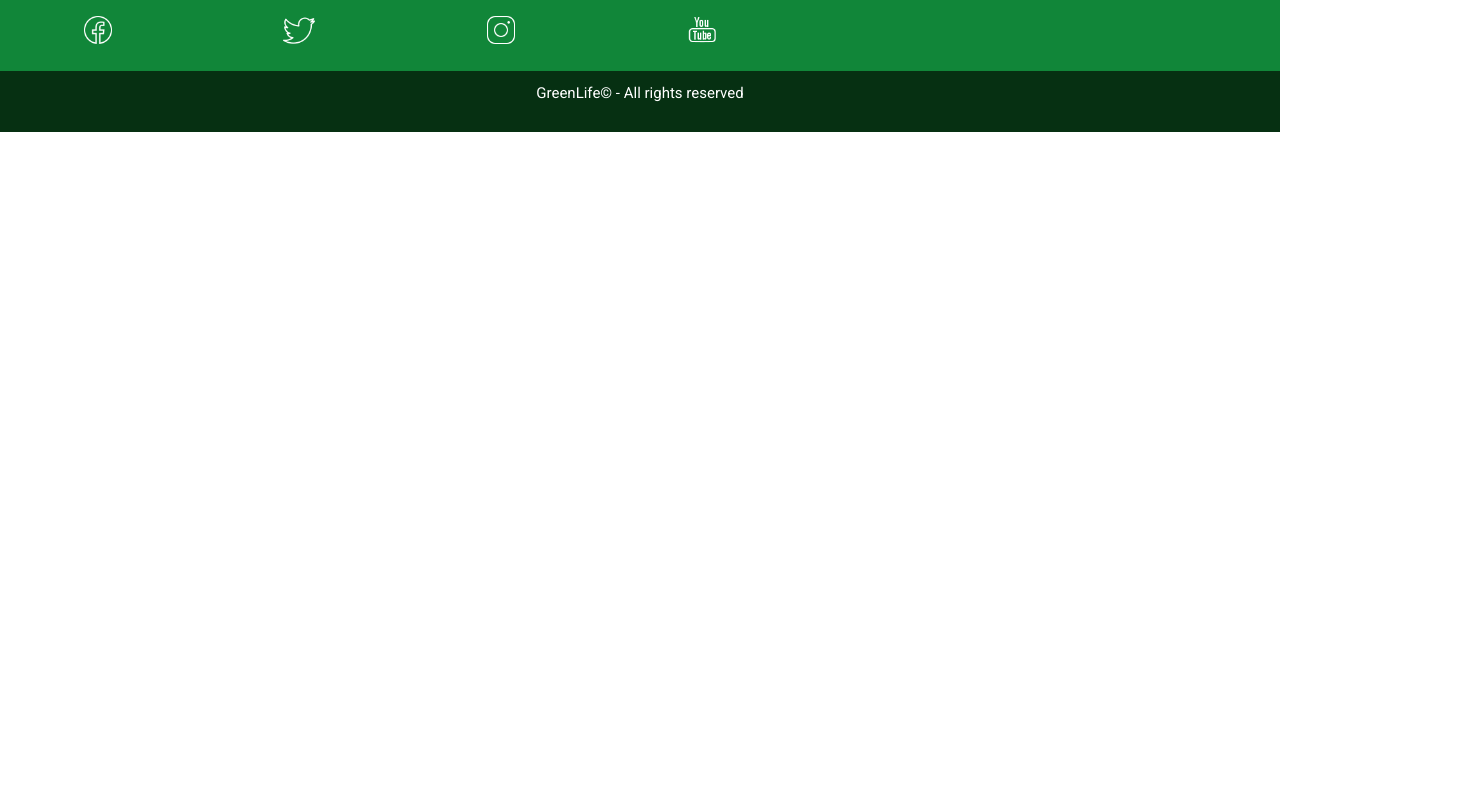
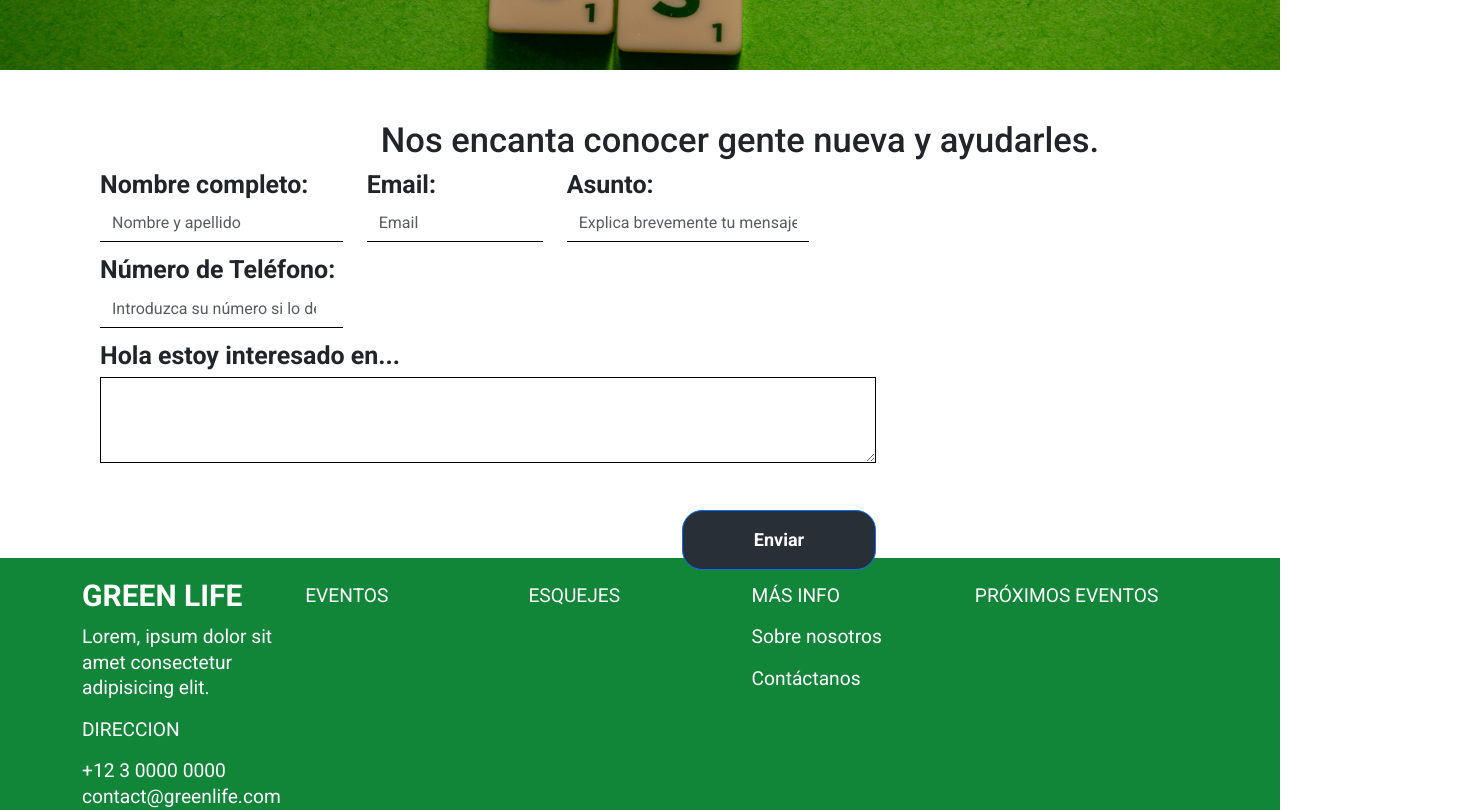
Before and after one commit to Mery1989/GreenLife_CLIENTE, a React (Vite) app in the folder Green Life/: page /contactanos in a window 1280 px wide. Shown: the part 380-1190 px from the top of the page, 1480 px wide, since content can reach past the window. Before the commit the page ends 800 px from the top, so only its background shows below. Built offline with nearby package versions, Linux system fonts and the light colour scheme; a web font is replaced by a local one.

Commit message:
contact us

```diff
--- /dev/null
+++ b/Green Life/src/components/Contact us/ContactForm.css
@@ -0,0 +1,36 @@
+
+
+  #button {
+    width: 100%;
+    background-color: #292F36;
+    color: #fff;
+    height: 60px;
+    font-size: 18px;
+    border-radius: 20px;
+}
+.formulario{
+  background-color: #fff;
+  margin-bottom: 10px;
+}
+.contactForm input {
+  border: none;
+  border-bottom: 1px solid black;
+  border-radius: 0px;
+  margin-bottom: 15px;
+}
+
+.contactForm textarea {
+  border: 1px solid black;
+  border-radius: 0px;
+  margin-bottom: 15px;
+}
+@media (min-width: 769px) {
+
+  #button {
+    width: 25%;
+   float: right;
+
+}
+
+
+}
--- /dev/null
+++ b/Green Life/src/components/Contact us/ContactForm.jsx
@@ -0,0 +1,83 @@
+
+import Button from 'react-bootstrap/Button';
+import Col from 'react-bootstrap/Col';
+import Form from 'react-bootstrap/Form';
+import InputGroup from 'react-bootstrap/InputGroup';
+import Row from 'react-bootstrap/Row';
+import './ContactForm.css';
+import React, { useState } from 'react';
+
+
+function contactForm() {
+  const [validated, setValidated] = useState(false);
+
+  const handleSubmit = async (event) => {
+    const form = event.currentTarget;
+    if (form.checkValidity() === false) {
+      event.preventDefault();
+      event.stopPropagation();
+    }
+
+    setValidated(true);
+  };
+  return (
+    <Form className="contactForm " noValidate validated={validated} onSubmit={handleSubmit}>
+      <Row className="mb-3 formulario">
+        <Form.Group className="Nombre" as={Col} md="4" controlId="validationCustom01">
+          <Form.Label>Nombre completo:</Form.Label>
+          <Form.Control
+            required
+            type="text"
+            placeholder="Nombre y apellido"
+          />
+          <Form.Control.Feedback type="invalid">
+          Por favor, introduce tu nombre y apellidos.
+            </Form.Control.Feedback>
+
+        </Form.Group>
+        <Form.Group as={Col} md="3" controlId="validationCustom04 correo">
+          <Form.Label>Email:</Form.Label>
+          <Form.Control type="email" placeholder="Email" required />
+          <Form.Control.Feedback type="invalid">
+            Email no válido
+          </Form.Control.Feedback>
+        </Form.Group>
+        <Form.Group className="Nombre" as={Col} md="4" controlId="validationCustom01">
+          <Form.Label>Asunto:</Form.Label>
+          <Form.Control
+            required
+            type="text"
+            placeholder="Explica brevemente tu mensaje"
+          />
+          <Form.Control.Feedback type="invalid">
+          Por favor, el asunto del mensaje
+            </Form.Control.Feedback>
+
+        </Form.Group>
+        <Form.Group className="Nombre" as={Col} md="4" controlId="validationCustom01">
+          <Form.Label>Número de Teléfono:</Form.Label>
+          <Form.Control
+
+            type="number"
+            placeholder="Introduzca su número si lo desea"
+          />
+          <Form.Control.Feedback type="invalid">
+          Por favor introduzca sólamente números
+            </Form.Control.Feedback>
+
+        </Form.Group>
+
+        <Form.Group className="mb-3" controlId="descripcion">
+        <Form.Label>Hola estoy interesado en...</Form.Label>
+        <Form.Control as="textarea" rows={3}
+       />
+      </Form.Group>
+
+     </Row>
+      <Button id="button" type="submit">Enviar </Button>
+    </Form>
+  );
+
+}
+
+export default contactForm;
--- /dev/null
+++ b/Green Life/src/components/Contact us/ContactFormTitle.css
@@ -0,0 +1,13 @@
+.userTitle{
+
+  margin-bottom: 10px;
+
+  font-size: 180%;
+}
+
+.imageContact{
+
+   width: 100%;
+
+
+}
--- /dev/null
+++ b/Green Life/src/components/Contact us/ContactFormTitle.jsx
@@ -0,0 +1,17 @@
+
+import './ContactFormTitle.css';
+
+function ContactFormTitle() {
+  return (
+    <div className='top'>
+
+    <img alt="letras de contact us"className="imageContact" src="./../../../public/contacto.jpg" />
+    <h1 className='userTitle'>
+      Nos encanta conocer gente nueva y ayudarles.
+      </h1>
+
+    </div>
+  );
+}
+
+export default ContactFormTitle;
--- /dev/null
+++ b/Green Life/src/pages/ContactUsPages/ContactUsPages.jsx
@@ -0,0 +1,18 @@
+
+import ContactForm from '../../components/Contact us/ContactForm';
+import ContactFormTitle from '../../components/Contact us/ContactFormTitle';
+const Contactuspage = () => {
+  return (
+    <>
+
+     <ContactFormTitle />
+        <ContactForm />
+
+
+    </>
+  );
+};
+
+
+
+export default Contactuspage;
--- a/Green Life/src/routes/AppRoutes.jsx
+++ b/Green Life/src/routes/AppRoutes.jsx
@@ -3,12 +3,14 @@ import { Routes, Route } from "react-router-dom"
 import HomePage from "../pages/Home/HomePage"
 import EventListPage from "../pages/EventListPages/EventListPages"
 import UserSingupPage from "../pages/UserSingupPages/UserSingupPages"
+import Contactuspage from "../pages/ContactUsPages/ContactUsPages"
 const AppRoutes = () => {
     return (
   <Routes>
     <Route element={<HomePage />} path="/" />
     <Route element={<EventListPage />} path="/eventos" />
     <Route element={<UserSingupPage />} path="/singup" />
+    <Route element={<Contactuspage />} path="/contactanos" />
   </Routes>
   )
 }
```
Also changed, not shown: Green Life/public/contacto.jpg (added).
